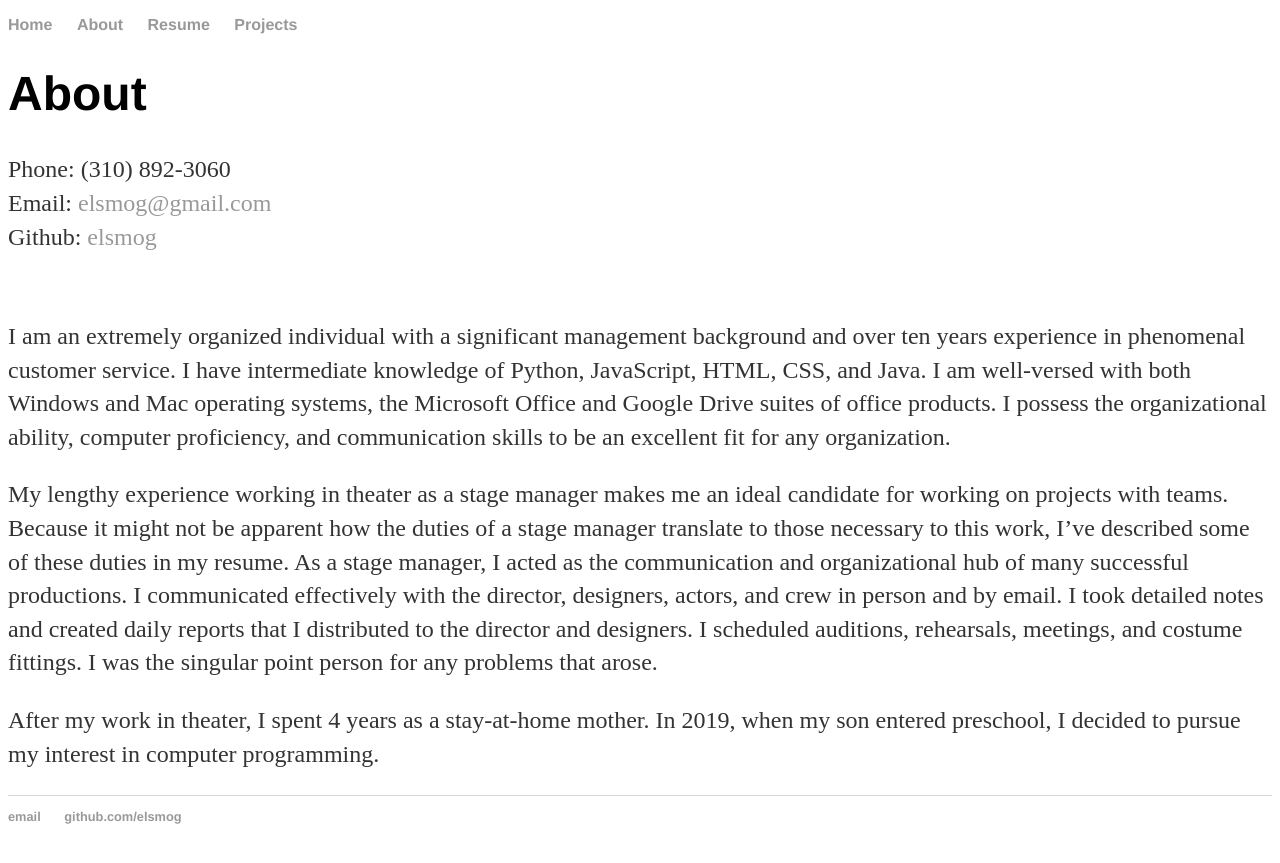
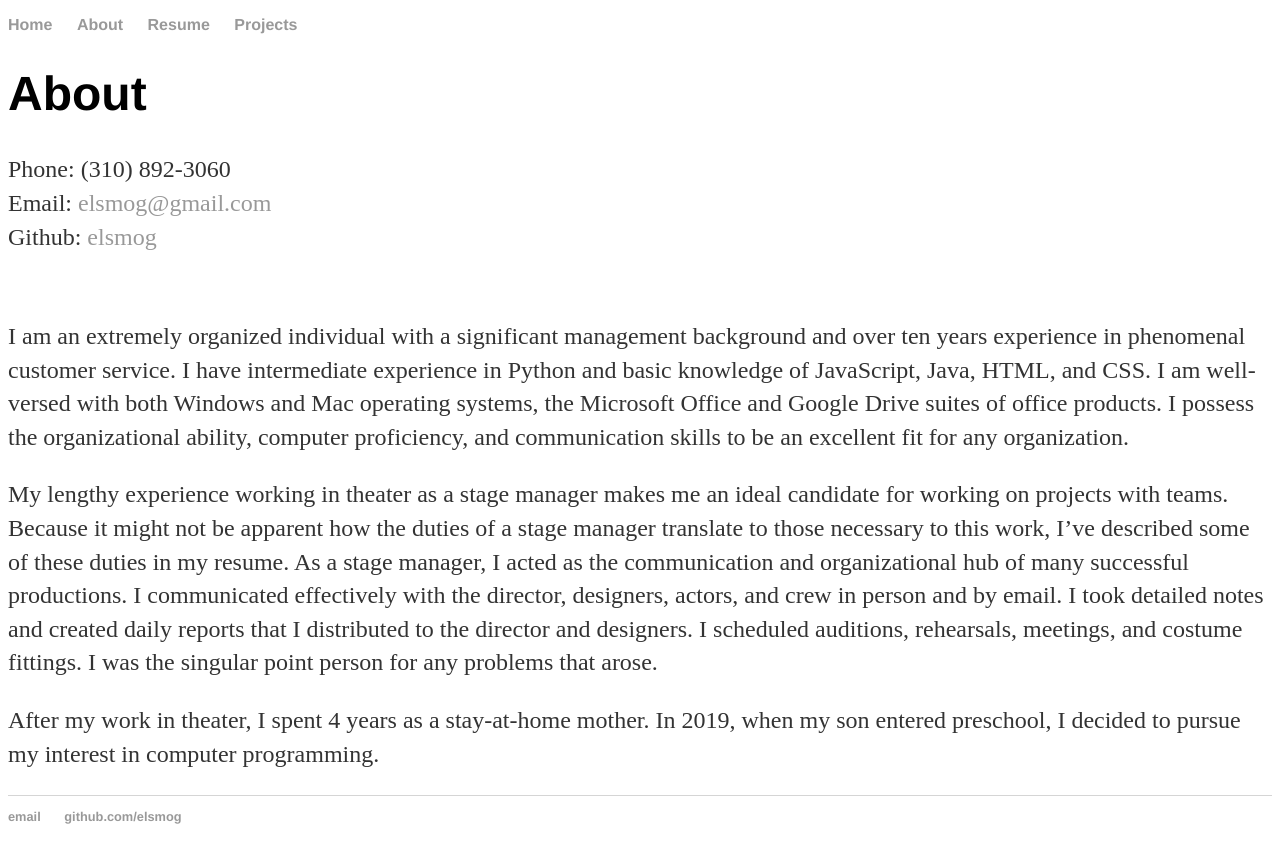
Before and after one commit to elsmog/elsmog.github.io, a Jekyll site: the page built from about/index.html, in a window 1280 px wide. Shown: the top 863 px of the page. Built offline with Jekyll 4.4.1, drawn with Linux system fonts in a browser that asks for light colours.

Commit message:
Edited landing page and about page.

```diff
--- a/about/index.html
+++ b/about/index.html
@@ -12,7 +12,7 @@ title: Elyssa Kober
 	<br>
 	<p>
 		I am an extremely organized individual with a significant management background and over ten years experience in
-		phenomenal customer service. I have intermediate knowledge of Python, JavaScript, HTML, CSS, and Java. I am well-versed with both Windows and Mac operating systems, the Microsoft Office and Google Drive suites of office products. I possess the organizational ability, computer proficiency, and communication skills to be an excellent fit for any organization.
+		phenomenal customer service. I have intermediate experience in Python and basic knowledge of JavaScript, Java, HTML, and CSS. I am well-versed with both Windows and Mac operating systems, the Microsoft Office and Google Drive suites of office products. I possess the organizational ability, computer proficiency, and communication skills to be an excellent fit for any organization.
 	</p>
 	<p>
 		My lengthy experience working in theater as a stage manager makes me an ideal candidate for working on projects with teams. Because it might not be apparent how the duties of a stage manager translate to those necessary to this work, I’ve described some of these duties in my resume. As a stage manager, I acted as the communication and organizational hub of many successful productions. I communicated effectively with the director, designers, actors, and crew in person and by email. I took detailed notes and created daily reports that I distributed to the director and designers. I scheduled auditions, rehearsals, meetings, and costume fittings. I was the singular point person for any problems that arose.
--- a/index.html
+++ b/index.html
@@ -4,6 +4,6 @@ title: Elyssa Kober
 ---
 <div class="blurb">
 	<h1>Hi there, I'm Elyssa Kober!</h1>
-	<h3>I'm learning programming.</h3>
+	<h2>I'm learning programming.</h2>
 	<p>I have intermediate experience in Python, and basic knowledge of Javascript, Java, HTML, and CSS.</p>
 </div><!-- /.blurb -->
```
